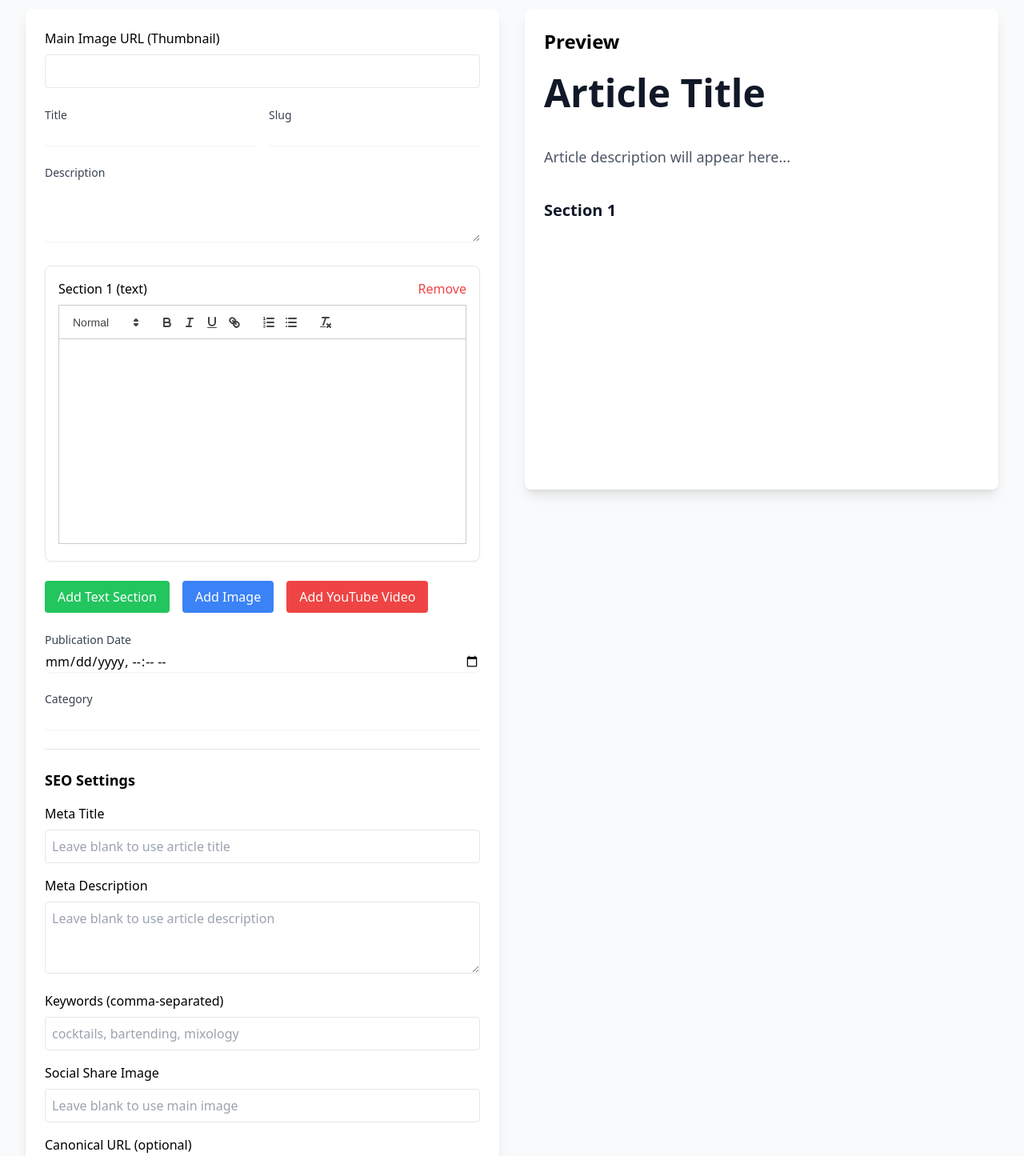
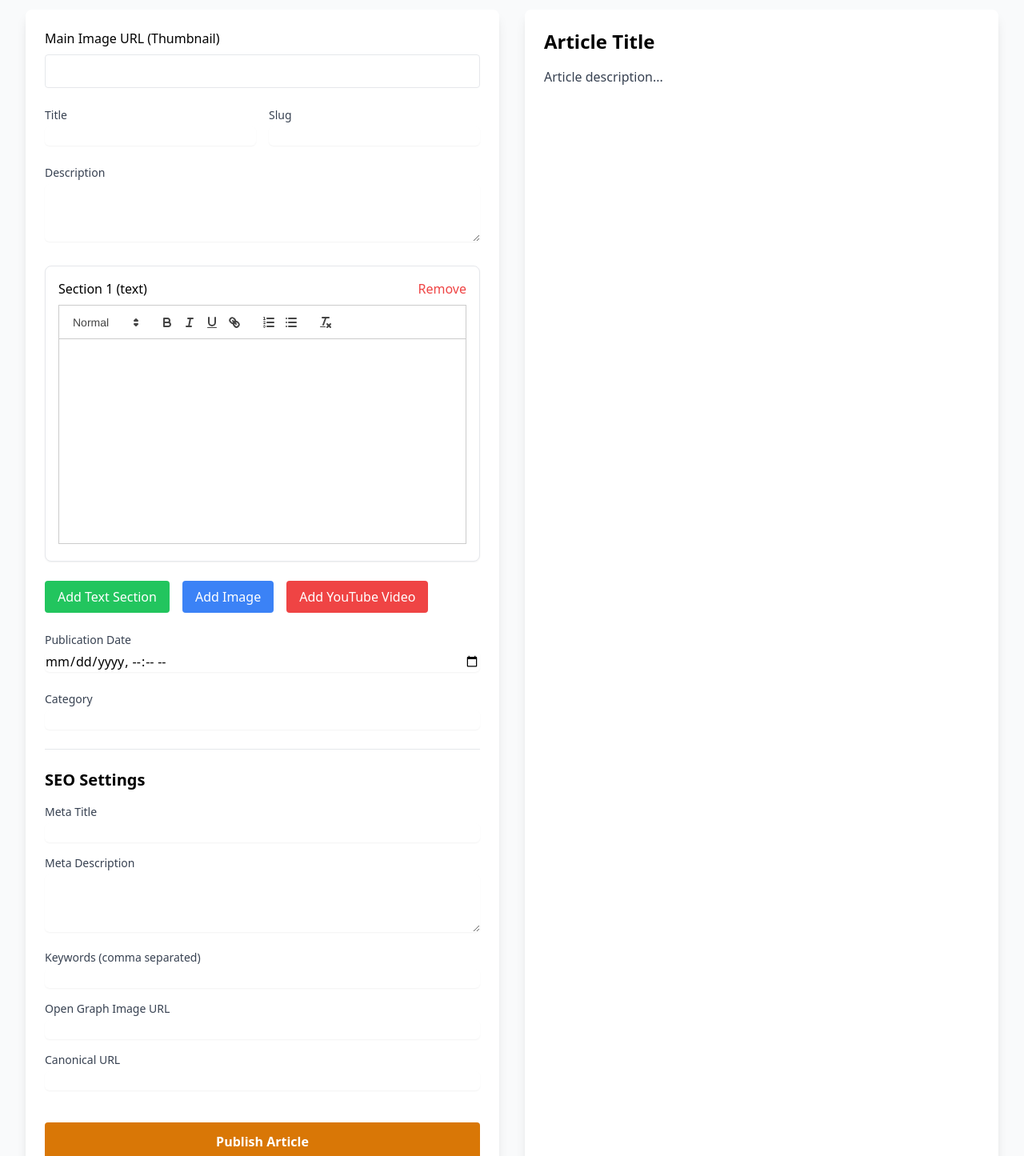
Before and after one commit to amora92/tailwind_mybartenders, a Next.js app: page /admin/new-article in a window 1280 px wide. Shown: the part 240-1685 px from the top of the page at 80% size. Built offline with nearby package versions, Linux system fonts and the light colour scheme.

Commit message:
redirect, robots, sitemap
redirect, robots, sitemap

```diff
--- a/next.config.js
+++ b/next.config.js
@@ -9,19 +9,24 @@ module.exports = {
     path: '/_next/image'
   },
   async redirects () {
-    if (process.env.NODE_ENV === 'production') {
+    if (process.env.NODE_ENV !== 'production') {
+      // No redirects in development
+      return []
+    }
+    // Redirect http to https in production only
     return [
       {
         source: '/:path*',
-          missing: [
-            { type: 'header', key: 'x-forwarded-proto', value: 'https' }
+        has: [
+          {
+            type: 'header',
+            key: 'x-forwarded-proto',
+            value: 'http'
+          }
         ],
         destination: `https://mybartenders.co.uk/:path*`,
         permanent: true
       }
     ]
   }
-    // No redirects in development
-    return []
 }
-}
--- a/pages/admin/login.tsx
+++ b/pages/admin/login.tsx
@@ -1,5 +1,6 @@
 import { useState } from 'react'
 import { useRouter } from 'next/router'
+import Head from 'next/head'
 
 export default function Login () {
   const [username, setUsername] = useState('')
@@ -49,6 +50,12 @@ export default function Login () {
   }
 
   return (
+    <>
+      <Head>
+        <meta name='robots' content='noindex, nofollow' />
+        <title>Admin Login</title>
+      </Head>
+
       <div className='min-h-screen flex items-center justify-center bg-gray-50 py-12 px-4 sm:px-6 lg:px-8'>
         <div className='max-w-md w-full space-y-8'>
           <div>
@@ -107,5 +114,6 @@ export default function Login () {
           </form>
         </div>
       </div>
+    </>
   )
 }
--- a/pages/admin/new-article.tsx
+++ b/pages/admin/new-article.tsx
@@ -1,5 +1,6 @@
 import { useState } from 'react'
 import dynamic from 'next/dynamic'
+import Head from 'next/head'
 import { withAuth } from '@/components/withAuth'
 import { AdminHeader } from '@/components/admin/Header'
 import Link from 'next/link'
@@ -152,6 +153,11 @@ const NewArticlePage = () => {
 
   return (
     <div className='min-h-screen bg-gray-50'>
+      <Head>
+        <meta name='robots' content='noindex, nofollow' />
+        <title>Create New Article - Admin</title>
+      </Head>
+
       <AdminHeader />
 
       <div className='max-w-7xl mx-auto py-6 px-4 sm:px-6 lg:px-8'>
@@ -377,12 +383,17 @@ const NewArticlePage = () => {
               </div>
 
               <div className='border-t pt-6 mt-8'>
-                <h3 className='text-lg font-semibold mb-4'>SEO Settings</h3>
-                <div className='space-y-4'>
-                  <div>
-                    <label className='block mb-2'>Meta Title</label>
+                <h2 className='text-xl font-semibold mb-4'>SEO Settings</h2>
+                <div className='mb-4'>
+                  <label
+                    htmlFor='metaTitle'
+                    className='block text-sm font-medium text-gray-700'
+                  >
+                    Meta Title
+                  </label>
                   <input
                     type='text'
+                    id='metaTitle'
                     value={seoData.metaTitle}
                     onChange={e =>
                       setSeoData(prev => ({
@@ -390,14 +401,18 @@ const NewArticlePage = () => {
                         metaTitle: e.target.value
                       }))
                     }
-                      placeholder='Leave blank to use article title'
-                      className='w-full p-2 border rounded'
+                    className='mt-1 w-full rounded-md border-gray-300 shadow-sm focus:border-gold-500 focus:ring-gold-500'
                   />
                 </div>
-
-                  <div>
-                    <label className='block mb-2'>Meta Description</label>
+                <div className='mb-4'>
+                  <label
+                    htmlFor='metaDescription'
+                    className='block text-sm font-medium text-gray-700'
+                  >
+                    Meta Description
+                  </label>
                   <textarea
+                    id='metaDescription'
                     value={seoData.metaDescription}
                     onChange={e =>
                       setSeoData(prev => ({
@@ -405,18 +420,20 @@ const NewArticlePage = () => {
                         metaDescription: e.target.value
                       }))
                     }
-                      placeholder='Leave blank to use article description'
-                      className='w-full p-2 border rounded'
                     rows={3}
+                    className='mt-1 w-full rounded-md border-gray-300 shadow-sm focus:border-gold-500 focus:ring-gold-500'
                   />
                 </div>
-
-                  <div>
-                    <label className='block mb-2'>
-                      Keywords (comma-separated)
+                <div className='mb-4'>
+                  <label
+                    htmlFor='keywords'
+                    className='block text-sm font-medium text-gray-700'
+                  >
+                    Keywords (comma separated)
                   </label>
                   <input
                     type='text'
+                    id='keywords'
                     value={seoData.keywords.join(', ')}
                     onChange={e =>
                       setSeoData(prev => ({
@@ -424,88 +441,99 @@ const NewArticlePage = () => {
                         keywords: e.target.value.split(',').map(k => k.trim())
                       }))
                     }
-                      placeholder='cocktails, bartending, mixology'
-                      className='w-full p-2 border rounded'
+                    className='mt-1 w-full rounded-md border-gray-300 shadow-sm focus:border-gold-500 focus:ring-gold-500'
                   />
                 </div>
-
-                  <div>
-                    <label className='block mb-2'>Social Share Image</label>
-                    <input
-                      type='text'
-                      value={seoData.ogImage}
-                      onChange={e =>
-                        setSeoData(prev => ({
-                          ...prev,
-                          ogImage: e.target.value
-                        }))
-                      }
-                      placeholder='Leave blank to use main image'
-                      className='w-full p-2 border rounded'
-                    />
-                  </div>
-
-                  <div>
-                    <label className='block mb-2'>
-                      Canonical URL (optional)
+                <div className='mb-4'>
+                  <label
+                    htmlFor='ogImage'
+                    className='block text-sm font-medium text-gray-700'
+                  >
+                    Open Graph Image URL
                   </label>
                   <input
                     type='text'
-                      value={seoData.canonicalUrl}
+                    id='ogImage'
+                    value={seoData.ogImage}
+                    onChange={e =>
+                      setSeoData(prev => ({ ...prev, ogImage: e.target.value }))
+                    }
+                    className='mt-1 w-full rounded-md border-gray-300 shadow-sm focus:border-gold-500 focus:ring-gold-500'
+                  />
+                </div>
+                <div className='mb-4'>
+                  <label
+                    htmlFor='canonicalUrl'
+                    className='block text-sm font-medium text-gray-700'
+                  >
+                    Canonical URL
+                  </label>
+                  <input
+                    type='text'
+                    id='canonicalUrl'
+                    value={seoData.canonicalUrl || ''}
                     onChange={e =>
                       setSeoData(prev => ({
                         ...prev,
                         canonicalUrl: e.target.value
                       }))
                     }
-                      placeholder='https://mybartenders.co.uk/articles/your-article'
-                      className='w-full p-2 border rounded'
+                    className='mt-1 w-full rounded-md border-gray-300 shadow-sm focus:border-gold-500 focus:ring-gold-500'
                   />
-                  </div>
                 </div>
               </div>
 
               <button
                 type='submit'
-                className='w-full px-4 py-2 bg-gold-600 text-white rounded hover:bg-gold-700'
+                className='w-full py-3 bg-gold-600 text-white font-bold rounded hover:bg-gold-700 transition duration-300'
               >
-                Create Article
+                Publish Article
               </button>
             </form>
           </div>
 
           {/* Preview Panel */}
+          <div className='bg-white rounded-lg shadow-lg p-6 overflow-auto'>
+            <h2 className='text-2xl font-bold mb-4'>
+              {title || 'Article Title'}
+            </h2>
+            <p className='mb-4 text-gray-700'>
+              {description || 'Article description...'}
+            </p>
+            {imageUrl && (
+              <img
+                src={imageUrl}
+                alt='Article Main Image'
+                className='mb-4 max-h-72 object-contain'
+              />
+            )}
+            <div className='space-y-6'>
+              {contentSections.map(section => {
+                if (section.type === 'text') {
+                  return (
                     <div
-            className='bg-white rounded-lg shadow-lg p-6 overflow-y-auto'
-            style={{ maxHeight: 'calc(100vh - 200px)' }}
-          >
-            <h2 className='text-2xl font-bold mb-6'>Preview</h2>
-            <div className='prose prose-lg max-w-none'>
-              <h1>{title || 'Article Title'}</h1>
-              <p className='text-gray-600'>
-                {description || 'Article description will appear here...'}
-              </p>
-
-              {contentSections.map((section, index) => (
-                <div key={section.id}>
-                  {section.type === 'text' ? (
-                    <div>
-                      <h2 className='text-xl font-bold mb-2'>
-                        Section {index + 1}
-                      </h2>
-                      <div
+                      key={section.id}
+                      className='prose max-w-none'
                       dangerouslySetInnerHTML={{ __html: section.content }}
                     />
-                    </div>
-                  ) : section.type === 'image' ? (
+                  )
+                }
+                if (section.type === 'image') {
+                  return (
                     <img
+                      key={section.id}
                       src={section.content}
-                      alt={`Section ${section.id}`}
-                      className='rounded-lg my-6'
+                      alt='Article Section Image'
+                      className='max-h-96 object-contain'
                     />
-                  ) : (
-                    section.content && (
-                      <div className='my-6 aspect-w-16 aspect-h-9'>
+                  )
+                }
+                if (
+                  section.type === 'video' &&
+                  getYouTubeVideoId(section.content)
+                ) {
+                  return (
+                    <div key={section.id} className='aspect-w-16 aspect-h-9'>
                       <iframe
                         src={`https://www.youtube.com/embed/${getYouTubeVideoId(
                           section.content
@@ -516,9 +544,9 @@ const NewArticlePage = () => {
                       />
                     </div>
                   )
-                  )}
-                </div>
-              ))}
+                }
+                return null
+              })}
             </div>
           </div>
         </div>
```
Also changed, not shown: next-sitemap.config.js (+2 -8 lines), public/robots.txt, 1 other file (tests, documents, lock files or other folders). Lines whose indentation alone changed are shown as unchanged.
